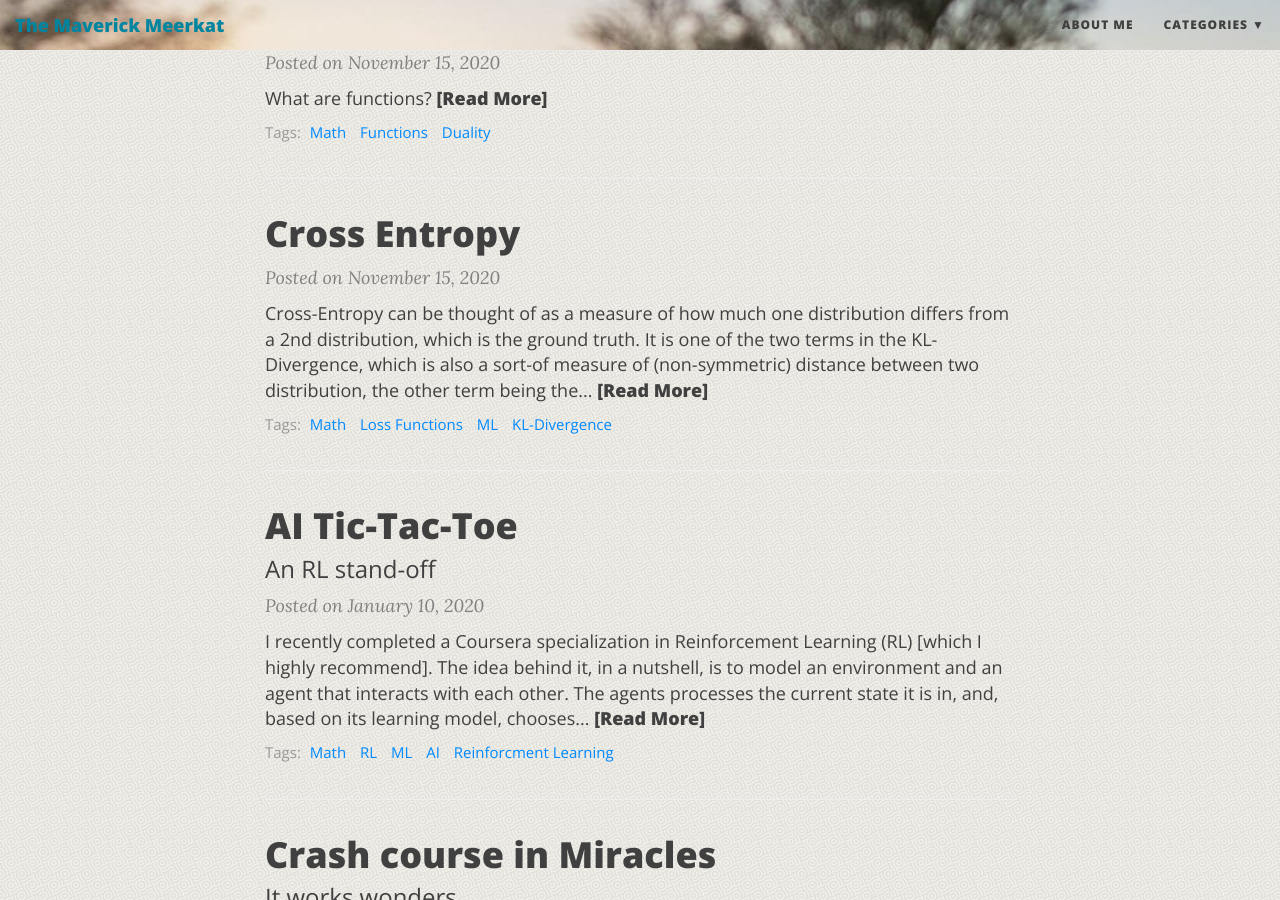
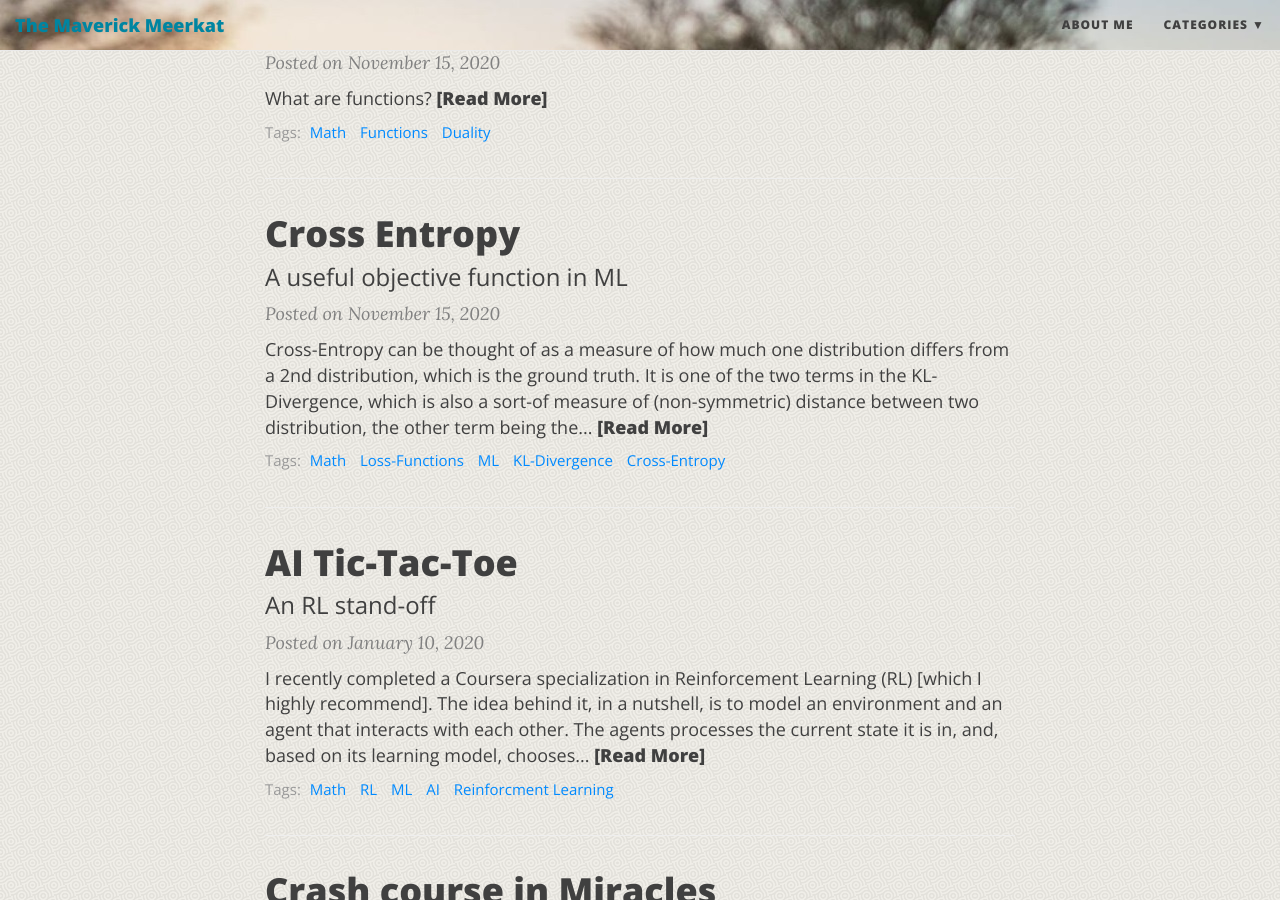
Before and after one commit to MaverickMeerkat/MaverickMeerkat.github.io, a Jekyll site: the page built from index.html, in a window 1280 px wide and 900 px high, scrolled down 491 px. Built offline with Jekyll 4.4.1, drawn with Linux system fonts in a browser that asks for light colours; nearby versions of some CDN libraries; the list of posts is cut into pages by our own code.

Commit message:
final CE

```diff
--- a/_posts/2020-11-15-Cross-Entropy.md
+++ b/_posts/2020-11-15-Cross-Entropy.md
@@ -1,8 +1,8 @@
 ---
 layout: post
 title: Cross Entropy
-subtitle:
-tags: [Math, Loss Functions, ML, KL-Divergence]
+subtitle: A useful objective function in ML
+tags: [Math, Loss-Functions, ML, KL-Divergence, Cross-Entropy]
 comments: true
 categories: Math, Machine Learning
 published: true
```
